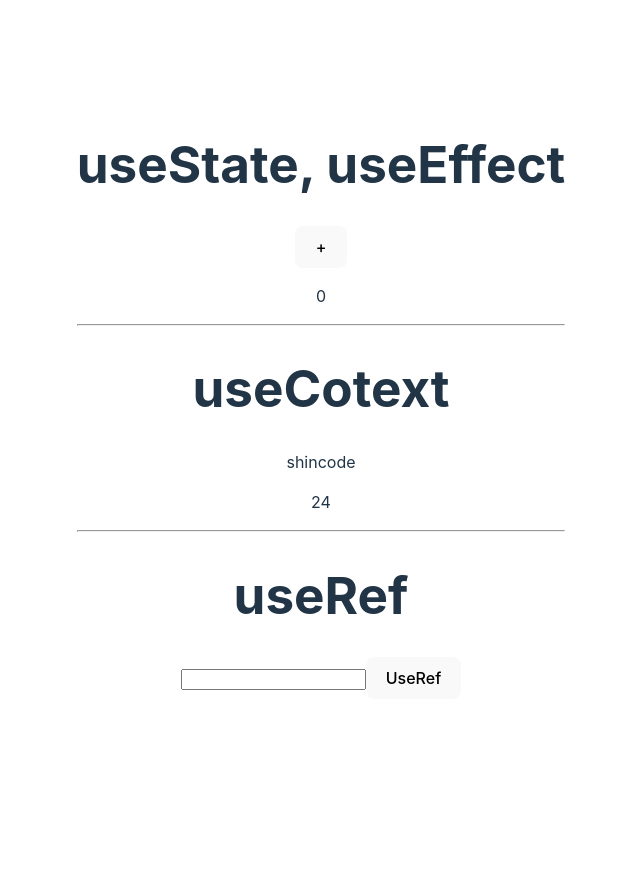
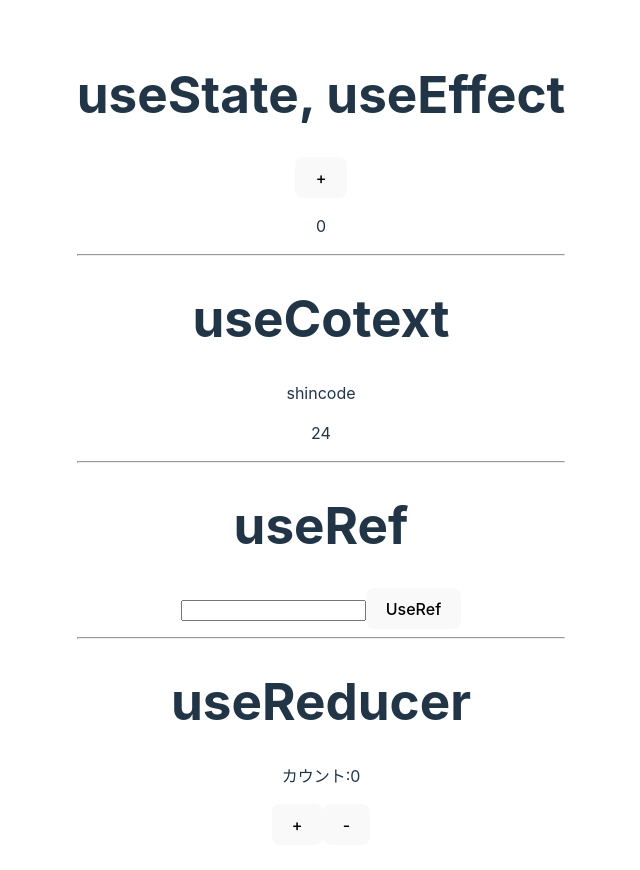
Before and after one commit to Plumnet/Practice4, a React (Vite) app in the folder react-hooks-tutorial-yt/: page / in a window 1280 px wide. Shown: the top 870 px of the page, without its empty margins (319-959 px from the left). Before the commit the page ends 800 px from the top, so only its background shows below. Built offline with nearby package versions, Linux system fonts and the light colour scheme.

Commit message:
useReducerのソース

```diff
--- a/react-hooks-tutorial-yt/src/App.jsx
+++ b/react-hooks-tutorial-yt/src/App.jsx
@@ -1,11 +1,23 @@
-import { useEffect, useState, useContext , useRef} from "react";
+import { useEffect, useState, useContext , useRef, useReducer} from "react";
 import "./App.css";
 import ShinCodeContext from "./main";
+
+const reducer = (state, action) => {
+  switch(action.type) {
+    case "increment":
+      return state + 1;
+    case "decrement":
+      return state - 1;
+    default:
+      return state;
+  }
+}
 
 function App() {
   const [count, setCount] = useState(0);
   const shincodeInfo = useContext(ShinCodeContext);
   const ref = useRef();
+  const [state, dispatch] = useReducer(reducer, 0);
 
 
 const  handleClick = () => {
@@ -37,6 +49,12 @@ const handleRef = () => {
       <h1>useRef</h1>
       <input type="text" ref={ref} />
       <button onClick={handleRef}>UseRef</button>
+
+      <hr />
+      <h1>useReducer</h1>
+      <p>カウント:{state}</p>
+      <button onClick={() => dispatch({ type: "increment" })}>+</button>
+      <button onClick={() => dispatch({ type: "increment" })}>-</button>
     </div>
     );
 }
```
